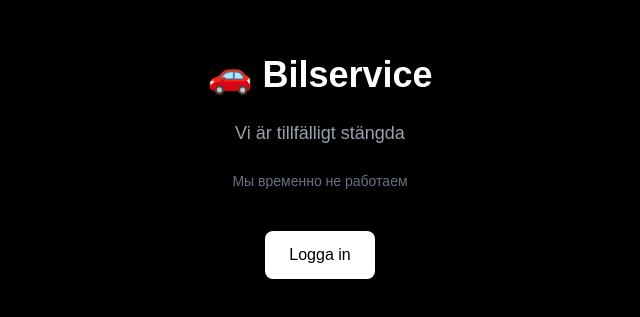
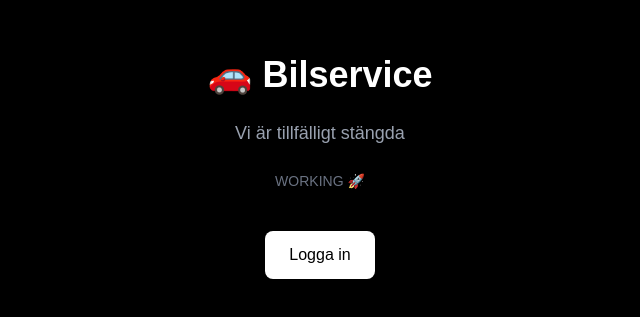
Before and after one commit to Valersha88888888/planner-app, a Next.js app: page / in a window 1280 px wide. Shown: the part 233-550 px from the top of the page, without its empty margins (320-960 px from the left). Built offline with nearby package versions, Linux system fonts and the light colour scheme.

Commit message:
fix view

```diff
--- a/app/page.tsx
+++ b/app/page.tsx
@@ -12,7 +12,7 @@ export default function Home() {
         </p>
 
         <p className="text-sm text-gray-500">
-          Мы временно не работаем
+         WORKING 🚀
         </p>
 
         <a
```
